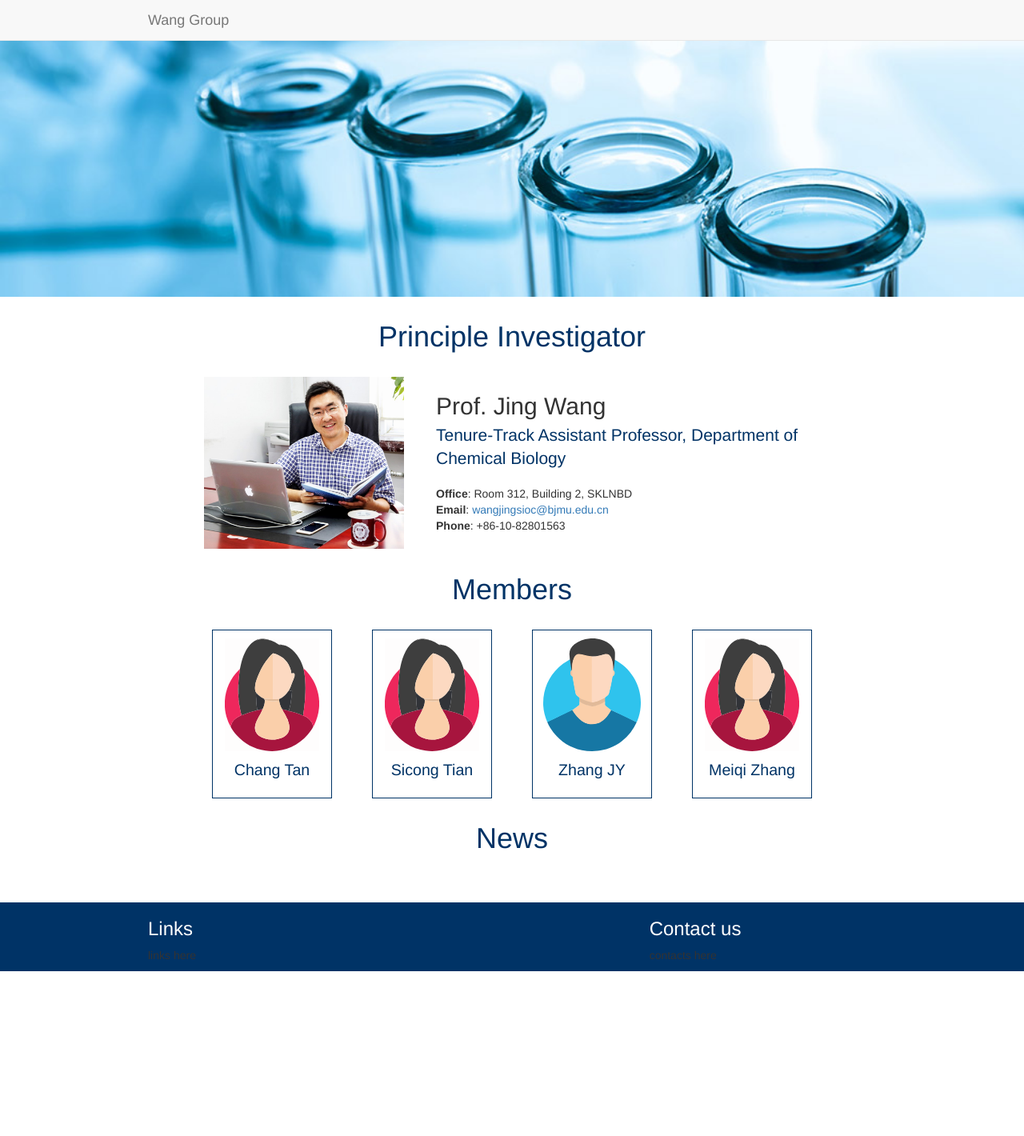
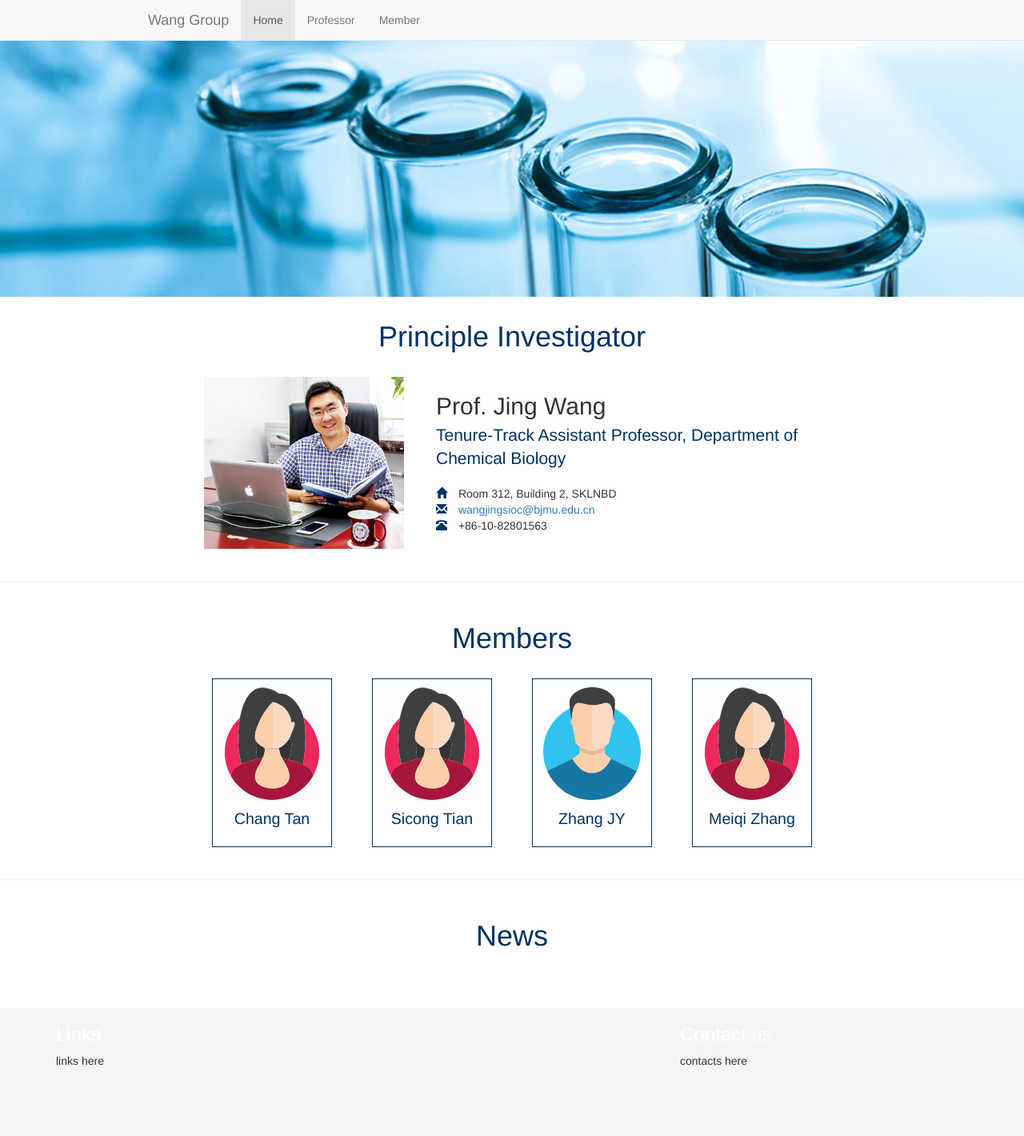
Before and after one commit to silvx/silvx.github.io, a Jekyll site: the page built from index.html, in a window 1280 px wide. Shown: the whole page at 80% size. Built offline with Jekyll 4.4.1, drawn with Linux system fonts in a browser that asks for light colours; nearby versions of some CDN libraries; before the commit the page ends 1214 px from its top, so only the background shows below that.

Commit message:
fix bottom-bar, add more pages

```diff
--- a/_layouts/default.html
+++ b/_layouts/default.html
@@ -1,34 +1,42 @@
 <!DOCTYPE html>
 <html lang="en">
   <head>
-  	<meta http-equiv="content-type" content="text/html; charset=utf-8" />
+    <meta charset="utf-8">
+    <meta http-equiv="X-UA-Compatible" content="IE=edge">
+    <meta name="viewport" content="width=device-width, initial-scale=1">
+    <!-- The above 3 meta tags *must* come first in the head; any other head content must come *after* these tags -->
     <title>{{ page.title }}</title>
     <!-- Bootstrap CSS -->
-	<link rel="stylesheet" href="https://maxcdn.bootstrapcdn.com/bootstrap/3.3.7/css/bootstrap.min.css" integrity="sha384-BVYiiSIFeK1dGmJRAkycuHAHRg32OmUcww7on3RYdg4Va+PmSTsz/K68vbdEjh4u" crossorigin="anonymous">
-	<!-- jQuery -->
-	<script src="http://cdn.bootcss.com/jquery/3.1.1/jquery.js"></script>
-	<!-- Bootstrap JS -->
-	<script src="https://maxcdn.bootstrapcdn.com/bootstrap/3.3.7/js/bootstrap.min.js" integrity="sha384-Tc5IQib027qvyjSMfHjOMaLkfuWVxZxUPnCJA7l2mCWNIpG9mGCD8wGNIcPD7Txa" crossorigin="anonymous"></script>
+	<link rel="stylesheet" href="https://cdn.bootcss.com/bootstrap/3.3.7/css/bootstrap.min.css" integrity="sha384-BVYiiSIFeK1dGmJRAkycuHAHRg32OmUcww7on3RYdg4Va+PmSTsz/K68vbdEjh4u" crossorigin="anonymous">
+
 	<!-- Custom CSS -->
-	<link rel="stylesheet" href="asset/css/custom.css">
+	<link rel="stylesheet" href="/asset/css/custom.css">
 
-	<!-- 为了确保适当的绘制和触屏缩放，需要添加 viewport 元数据标签 -->
-	<meta name="viewport" content="width=device-width, initial-scale=1">
   </head>
 
   <body>
+  <!-- Top navbar -->
   <nav class="navbar navbar-default navbar-static-top" id='top-nav'>
   <div class="container half-width">
     <div class='navbar-header'>
-      <a class="navbar-brand" href="#">Wang Group</a>
+      <a class="navbar-brand" href="/">Wang Group</a>
+    </div>
+    <div class="collapse navbar-collapse" id="bs-example-navbar-collapse-1">
+      <ul class="nav navbar-nav">
+        <li class="active"><a href="/">Home</a></li>
+        <li><a href="/professor">Professor</a></li>
+        <li><a href="/member">Member</a></li>
+      </ul>
     </div>
   </div>
 </nav>
-<div class="container-fluid" id='main-container'>
+<div class="container-fluid" id='wrap'>
+
   {{content}}
-  </div>
-  <div class="container-fluid" id='bottom-bar'>
-    <div class="container half-width" id='bottom-bar-content'>
+</div>
+  <!-- Bottom navbar -->
+  <footer class="footer">
+    <div class="container">
       <div class="row">
         <div class='col-sm-8'>
           <h3 class="white">Links</h3>
@@ -40,7 +48,11 @@
         </div>
       </div>
     </div>
-  </div>
-
+  </footer>
+  <!-- Placed at the end of the document so the pages load faster -->
+  <!-- jQuery -->
+  <script src="http://cdn.bootcss.com/jquery/3.1.1/jquery.js"></script>
+  <!-- Bootstrap JS -->
+  <script src="https://maxcdn.bootstrapcdn.com/bootstrap/3.3.7/js/bootstrap.min.js" integrity="sha384-Tc5IQib027qvyjSMfHjOMaLkfuWVxZxUPnCJA7l2mCWNIpG9mGCD8wGNIcPD7Txa" crossorigin="anonymous"></script>
   </body>
 </html>
--- a/asset/css/custom.css
+++ b/asset/css/custom.css
@@ -2,9 +2,15 @@ nav#top-nav {
 	margin-bottom: 0px;
 }
 
-div#main-container {
+html, body {
+  height: 100%;
+  /* The html and body elements cannot have any padding or margin. */
+}
+
+div#wrap {
 	padding-left: 0;
 	padding-right: 0;
+	min-height: 100%;
 }
 
 div.half-width {
@@ -19,7 +25,7 @@ div.half-width {
 	color: #ffffff;
 }
 
-.index-subtitle {
+.index-section-title {
 	margin: 30px 0 30px 0;
 }
 
@@ -36,7 +42,22 @@ div.member-box {
 	padding: 10px 0 10px 0;
 }
 
-div#bottom-bar {
+nav#bottom-bar {
 	background-color: #003366;
 	margin-top: 30px;
 }
+
+div.index-section {
+	margin-bottom: 40px;
+}
+
+span.contact-icon {
+	margin-right: 10px;
+}
+
+footer {
+	bottom: 0;
+	width: 100%;
+	height: 160px;
+	background-color: #f5f5f5;
+}
--- a/index.html
+++ b/index.html
@@ -2,14 +2,16 @@
 layout: default
 title: Jing Wang Group
 ---
+<!-- Top banner -->
 <img src='/asset/img/banner1.jpg' alt='banner1' class="img-responsive" width="100%">
-<div class='container half-width'>
-  <h1 class='text-center blue index-subtitle'>Principle Investigator</h1>
+<!-- PI -->
+<div class='container half-width index-section'>
+  <h1 class='text-center blue index-section-title'>Principle Investigator</h1>
   <div class="container border-color-blue" style="max-width: 800px;">
     <div class="media">
       <div class="media-left">
         <a href="#">
-        <img class="media-object" src="asset/img/head.jpg" alt="..." style="max-width: 250px;">
+        <img class="media-object" src="/asset/img/head.jpg" alt="..." style="max-width: 250px;">
         </a>
       </div>
       <div class="media-body" style="padding: 20px 0px 0px 30px;">
@@ -17,21 +19,28 @@ title: Jing Wang Group
         <p class="lead blue">
           Tenure-Track Assistant Professor, Department of Chemical Biology
         </p>
-        <address><b>Office</b>: Room 312, Building 2, SKLNBD
-        <br>
-        <b>Email</b>: <a href="mailto://wangjingsioc@bjmu.edu.cn">wangjingsioc@bjmu.edu.cn</a>
-        <br>
-        <b>Phone</b>: +86-10-82801563</address>
+        <address>
+          <span class="glyphicon glyphicon-home contact-icon blue"></span>
+          Room 312, Building 2, SKLNBD
+          <br>
+          <span class="glyphicon glyphicon-envelope contact-icon blue"></span>
+          <a href="mailto://wangjingsioc@bjmu.edu.cn">wangjingsioc@bjmu.edu.cn</a>
+          <br>
+          <span class="glyphicon glyphicon-phone-alt contact-icon blue"></span>
+          +86-10-82801563
+        </address>
       </div>
     </div>
   </div>
 </div>
-<div class="container-fluid">
-  <h1 class='text-center blue index-subtitle'>Members</h1>
+<hr>
+<!-- Members -->
+<div class="container-fluid index-section">
+  <h1 class='text-center blue index-section-title'>Members</h1>
   <div class='container' style="max-width: 800px;">
     <div class="row">
       {% for member in site.members %}
-        <div class="col-md-3">
+        <div class="col-sm-3">
           <div class='member-box'>
             <img src="/asset/img/{{member.photo}}" class="img-responsive center-block member-photo">
             <p class='text-center member-name blue'>{{member.name}}</p>
@@ -41,7 +50,8 @@ title: Jing Wang Group
     </div>
   </div>
 </div>
-
-<div class="container-fluid">
-  <h1 class='text-center blue index-subtitle'>News</h1>
+<hr>
+<!-- News -->
+<div class="container-fluid index-section">
+  <h1 class='text-center blue index-section-title'>News</h1>
 </div>
```
Also changed, not shown: member/index.html (added, +9 -0 lines), professor/index.html (added, +9 -0 lines).
